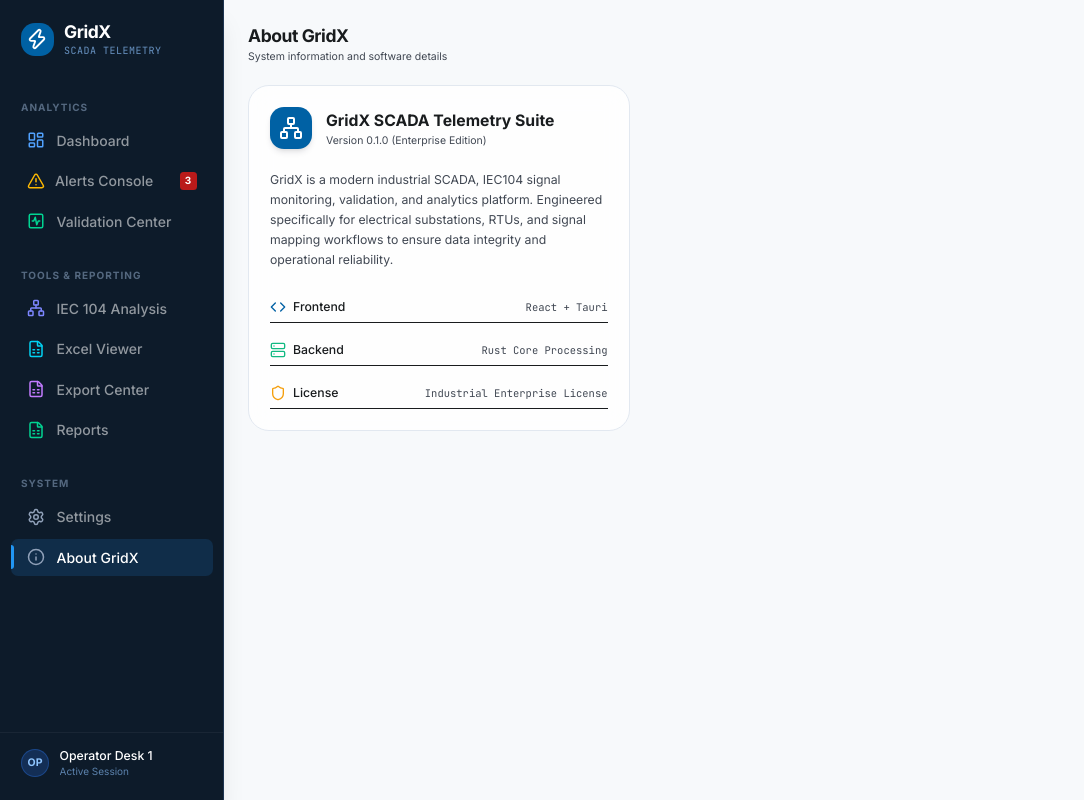
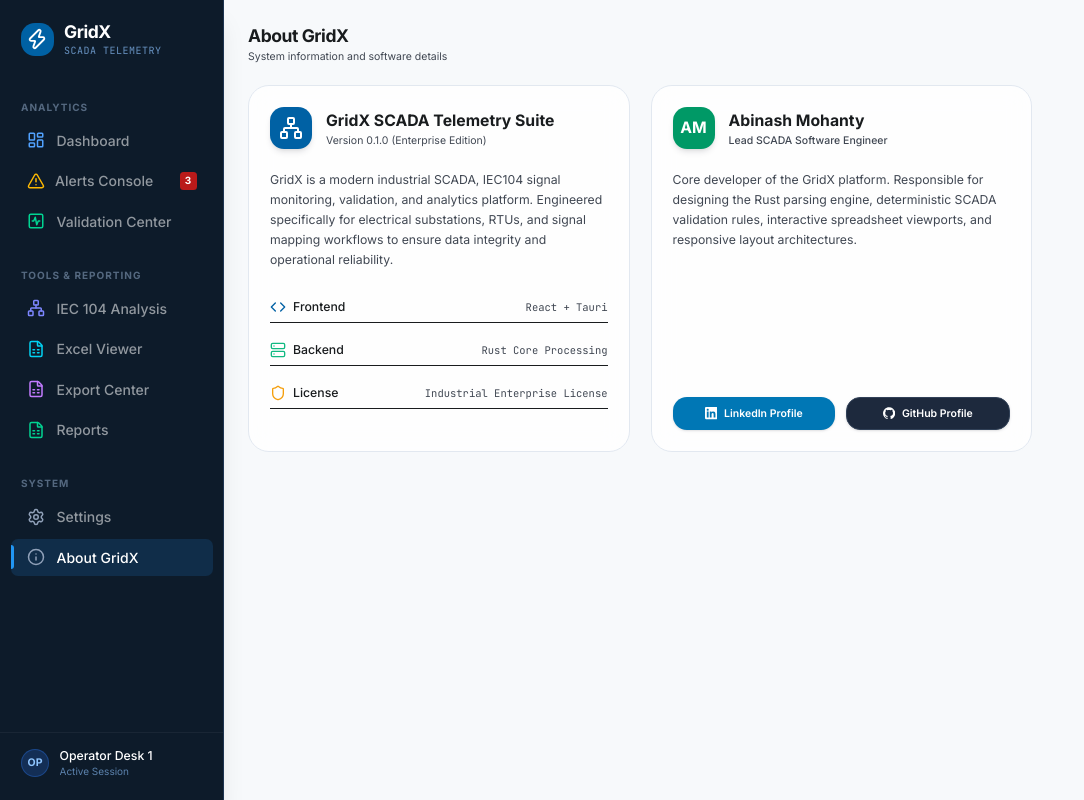
Before and after one commit to abinashmohanty8059/GridX, a React (Vite) app: page /about in a window 1280 px wide. Shown: the whole page, without its empty margins (0-1084 px from the left). Built offline with nearby package versions, Linux system fonts and the light colour scheme; what ag-grid-community would draw is missing.

Commit message:
about dev section added

```diff
--- a/src/pages/About.tsx
+++ b/src/pages/About.tsx
@@ -10,7 +10,9 @@ export default function About() {
       </div>
 
       <div className="grid grid-cols-1 lg:grid-cols-2 gap-6 max-w-4xl">
-        <div className="glass-card p-6 rounded-xl border border-border">
+        {/* App Info Card */}
+        <div className="glass-card p-6 rounded-xl border border-border flex flex-col justify-between">
+          <div>
             <div className="flex items-center gap-4 mb-6">
               <div className="w-12 h-12 bg-primary flex items-center justify-center rounded-lg shadow-md">
                 <Network size={24} className="text-white" />
@@ -25,7 +27,7 @@ export default function About() {
               Engineered specifically for electrical substations, RTUs, and signal mapping workflows to ensure
               data integrity and operational reliability.
             </p>
-          <div className="space-y-3">
+            <div className="space-y-3 mb-6">
               <div className="flex justify-between items-center py-2 border-b border-border-light text-sm">
                 <span className="text-on-surface font-medium flex items-center gap-2"><Code size={16} className="text-primary"/> Frontend</span>
                 <span className="text-on-surface-variant font-mono text-xs">React + Tauri</span>
@@ -41,6 +43,50 @@ export default function About() {
             </div>
           </div>
         </div>
+
+        {/* Developer Card */}
+        <div className="glass-card p-6 rounded-xl border border-border flex flex-col justify-between">
+          <div>
+            <div className="flex items-center gap-4 mb-6">
+              <div className="w-12 h-12 bg-emerald-600 flex items-center justify-center rounded-lg shadow-md text-white font-bold text-lg">
+                AM
+              </div>
+              <div>
+                <h3 className="text-lg font-bold text-on-surface">Abinash Mohanty</h3>
+                <p className="text-xs text-on-surface-variant font-medium">Lead SCADA Software Engineer</p>
+              </div>
+            </div>
+            <p className="text-sm text-on-surface-variant leading-relaxed mb-6">
+              Core developer of the GridX platform. Responsible for designing the Rust parsing engine, deterministic
+              SCADA validation rules, interactive spreadsheet viewports, and responsive layout architectures.
+            </p>
+          </div>
+          <div className="flex gap-3">
+            <a
+              href="https://www.linkedin.com/in/abinash-mohanty-/"
+              target="_blank"
+              rel="noopener noreferrer"
+              className="flex-1 flex items-center justify-center gap-2 py-2.5 bg-[#0077B5] hover:bg-[#005e8c] text-white rounded-lg text-xs font-semibold shadow-sm transition-all"
+            >
+              <svg className="w-3.5 h-3.5 fill-current" viewBox="0 0 24 24" xmlns="http://www.w3.org/2000/svg">
+                <path d="M20.447 20.452h-3.554v-5.569c0-1.328-.027-3.037-1.852-3.037-1.853 0-2.136 1.445-2.136 2.939v5.667H9.351V9h3.414v1.561h.046c.477-.9 1.637-1.85 3.37-1.85 3.601 0 4.267 2.37 4.267 5.455v6.286zM5.337 7.433c-1.144 0-2.063-.926-2.063-2.065 0-1.138.92-2.063 2.063-2.063 1.14 0 2.064.925 2.064 2.063 0 1.139-.925 2.065-2.064 2.065zm1.782 13.019H3.555V9h3.564v11.452zM22.225 0H1.771C.792 0 0 .774 0 1.729v20.542C0 23.227.792 24 1.771 24h20.451C23.2 24 24 23.227 24 22.271V1.729C24 .774 23.2 0 22.222 0h.003z"/>
+              </svg>
+              LinkedIn Profile
+            </a>
+            <a
+              href="https://github.com/abinashmohanty8059"
+              target="_blank"
+              rel="noopener noreferrer"
+              className="flex-1 flex items-center justify-center gap-2 py-2.5 bg-slate-800 hover:bg-slate-900 text-white rounded-lg text-xs font-semibold shadow-sm transition-all border border-slate-700"
+            >
+              <svg className="w-3.5 h-3.5 fill-current" viewBox="0 0 24 24" xmlns="http://www.w3.org/2000/svg">
+                <path d="M12 .297c-6.63 0-12 5.373-12 12 0 5.303 3.438 9.8 8.205 11.385.6.113.82-.258.82-.577 0-.285-.01-1.04-.015-2.04-3.338.724-4.042-1.61-4.042-1.61C4.422 18.07 3.633 17.7 3.633 17.7c-1.087-.744.084-.729.084-.729 1.205.084 1.838 1.236 1.838 1.236 1.07 1.835 2.809 1.305 3.495.998.108-.776.417-1.305.76-1.605-2.665-.3-5.466-1.332-5.466-5.93 0-1.31.465-2.38 1.235-3.22-.135-.303-.54-1.523.105-3.176 0 0 1.005-.322 3.3 1.23.96-.267 1.98-.399 3-.405 1.02.006 2.04.138 3 .405 2.28-1.552 3.285-1.23 3.285-1.23.645 1.653.24 2.873.12 3.176.765.84 1.23 1.91 1.23 3.22 0 4.61-2.805 5.625-5.475 5.92.42.36.81 1.096.81 2.22 0 1.606-.015 2.896-.015 3.286 0 .315.21.69.825.57C20.565 22.092 24 17.592 24 12.297c0-6.627-5.373-12-12-12"/>
+              </svg>
+              GitHub Profile
+            </a>
+          </div>
+        </div>
+      </div>
     </div>
   );
 }
```
Lines whose indentation alone changed are shown as unchanged.
